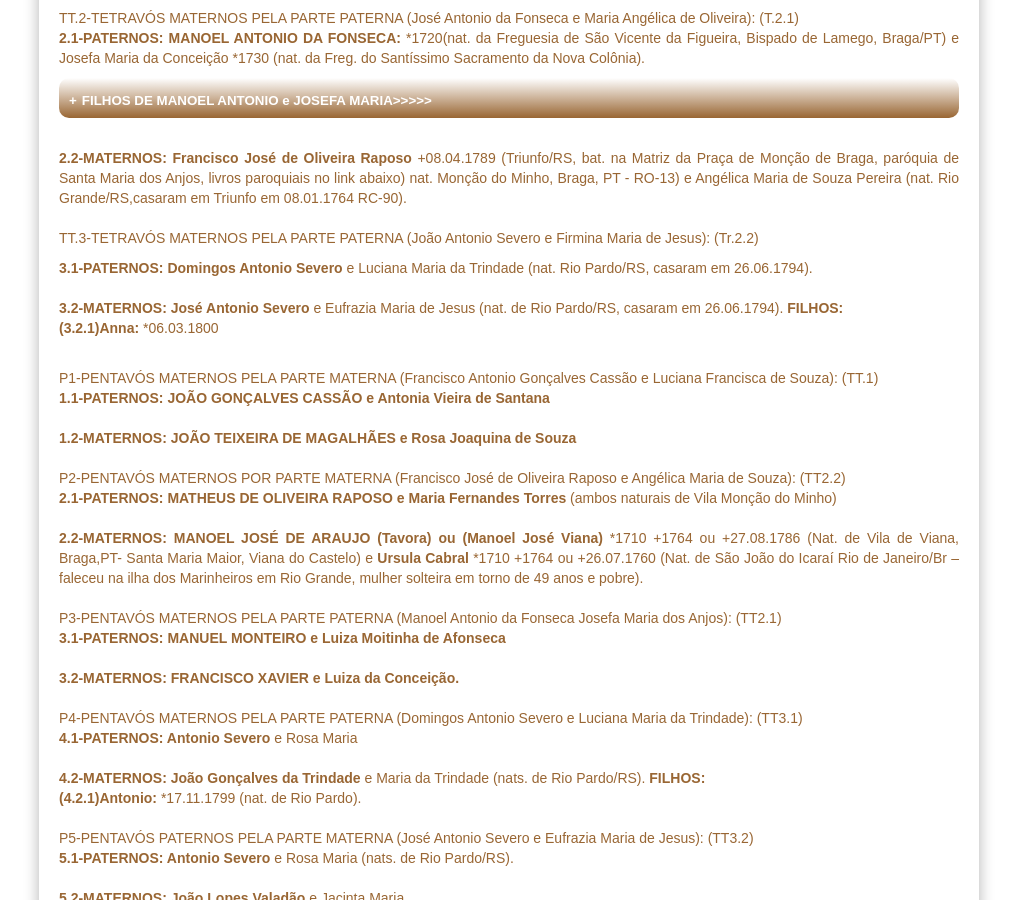
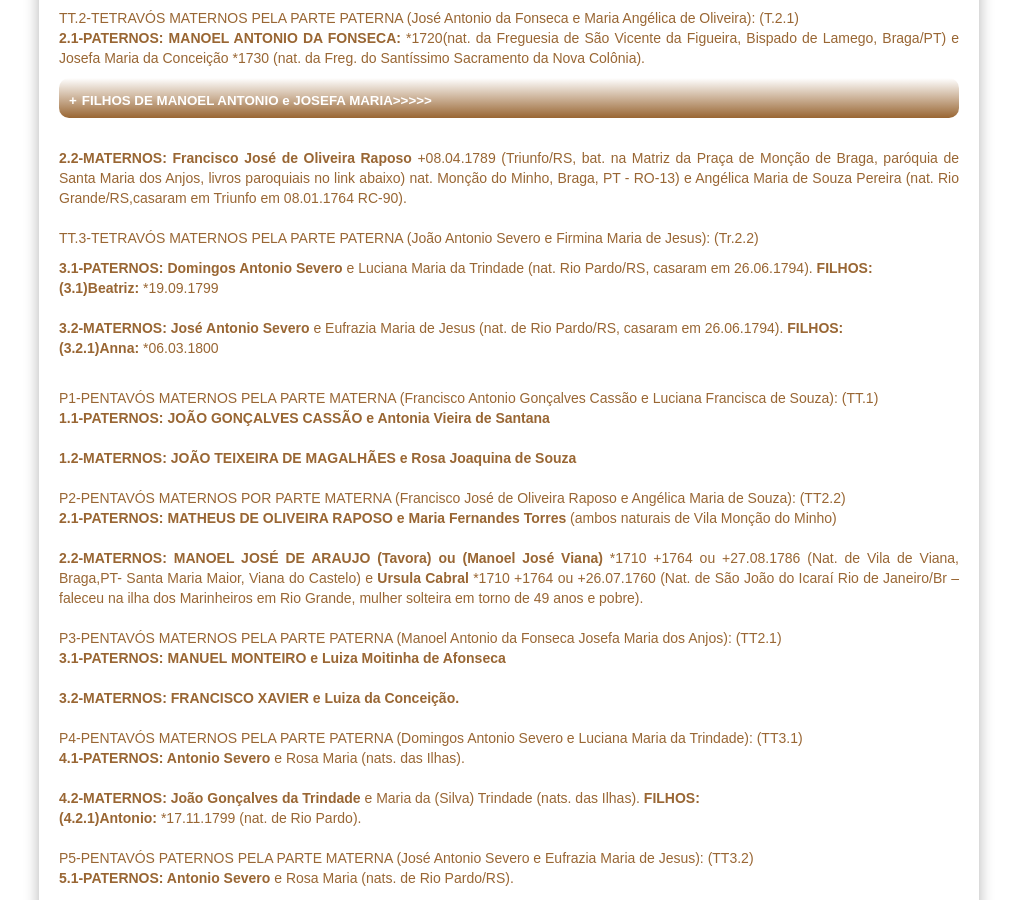
Before and after one commit to claudiovargas1955/claudiovargas1955.github.io, a Jekyll site: the page built from _pages/arvore-genealogica-de-costados-de-florisbella.html, in a window 1280 px wide and 900 px high, scrolled down 1751 px. Shown: the whole window, without its empty margins (131-1148 px from the left). Built offline with Jekyll 4.4.1, drawn with Linux system fonts in a browser that asks for light colours; some web fonts are replaced.

Commit message:
Update arvore-genealogica-de-costados-de-florisbella.html

```diff
--- a/_pages/arvore-genealogica-de-costados-de-florisbella.html
+++ b/_pages/arvore-genealogica-de-costados-de-florisbella.html
@@ -488,7 +488,8 @@ b>(1.1.1)Joaquim:</b> bat.16.08.1807 (RB-05). <br/><br/>
  de Souza Pereira (nat. Rio Grande/RS,casaram em Triunfo em 08.01.1764 RC-90). <br><br>
 
 TT.3-TETRAVÓS MATERNOS PELA PARTE PATERNA (João Antonio Severo e Firmina Maria de Jesus): (Tr.2.2)<br>
-<p><b>3.1-PATERNOS: Domingos Antonio Severo</b> e Luciana Maria da Trindade (nat. Rio Pardo/RS, casaram em 26.06.1794).<br><br>
+<p><b>3.1-PATERNOS: Domingos Antonio Severo</b> e Luciana Maria da Trindade (nat. Rio Pardo/RS, casaram em 26.06.1794). <b>FILHOS:</b><br>
+ <b>(3.1)Beatriz: </b>*19.09.1799<br><br>
 
 <b>3.2-MATERNOS: José Antonio Severo </b>e Eufrazia Maria de Jesus (nat. de Rio Pardo/RS, casaram em 26.06.1794). <b>FILHOS:</b><br>
  <b>(3.2.1)Anna: </b>*06.03.1800 <br><br>
@@ -508,9 +509,9 @@ TT.3-TETRAVÓS MATERNOS PELA PARTE PATERNA (João Antonio Severo e Firmina Maria
  <b>3.2-MATERNOS: FRANCISCO XAVIER e Luiza da Conceição.</b><br/><br/>
 
 P4-PENTAVÓS MATERNOS PELA PARTE PATERNA (Domingos Antonio Severo e Luciana Maria da Trindade): (TT3.1) <br>
-<b>4.1-PATERNOS: Antonio Severo </b> e Rosa Maria <br><br>
+<b>4.1-PATERNOS: Antonio Severo </b> e Rosa Maria (nats. das Ilhas).<br><br>
 
-<b>4.2-MATERNOS: João Gonçalves da Trindade </b>e Maria da Trindade (nats. de Rio Pardo/RS). <b>FILHOS: </b><br>
+<b>4.2-MATERNOS: João Gonçalves da Trindade </b>e Maria da (Silva) Trindade (nats. das Ilhas). <b>FILHOS: </b><br>
 <b>(4.2.1)Antonio: </b>*17.11.1799 (nat. de Rio Pardo).<br><br>
 
 P5-PENTAVÓS PATERNOS PELA PARTE MATERNA (José Antonio Severo e Eufrazia Maria de Jesus): (TT3.2)<br>
```
